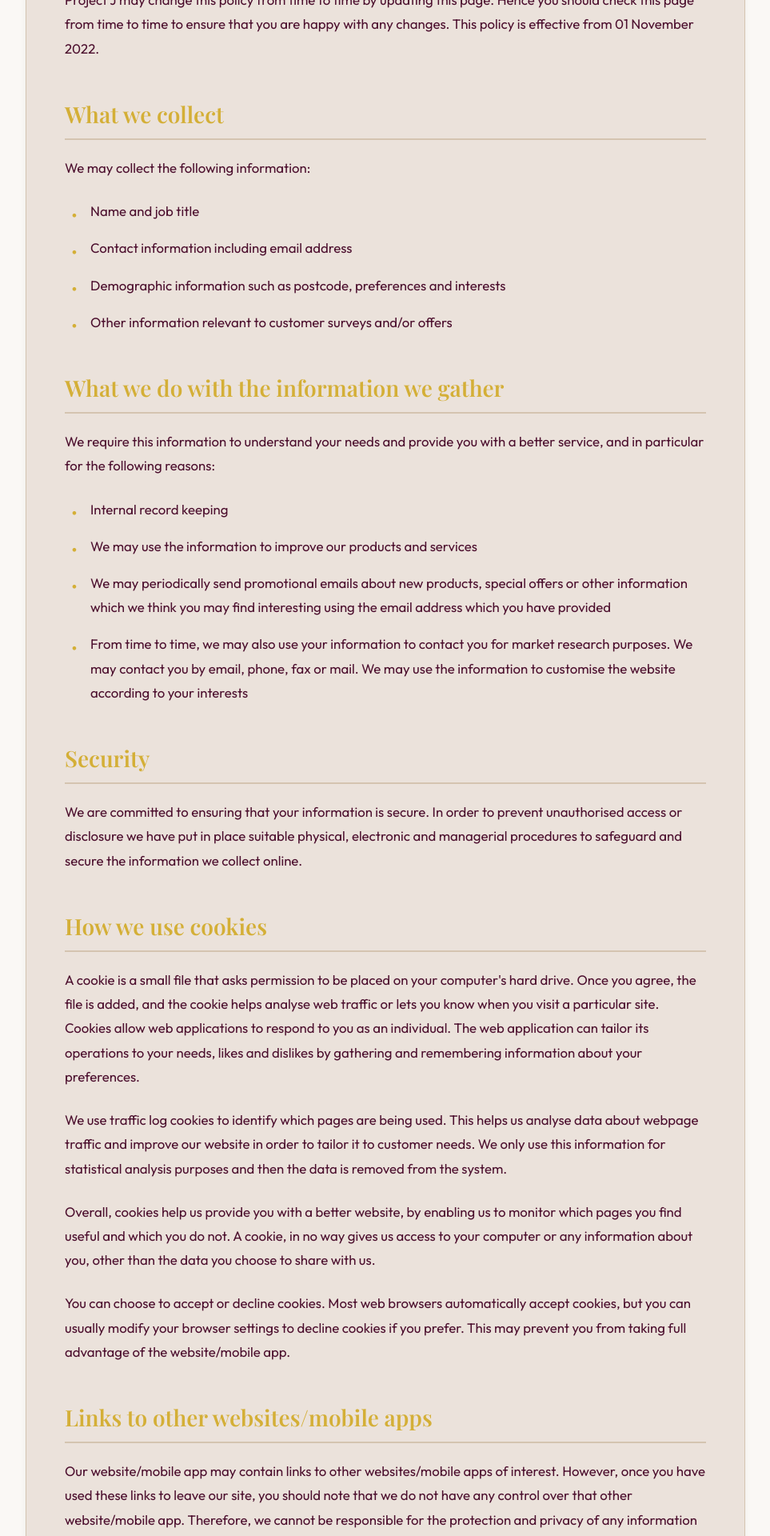
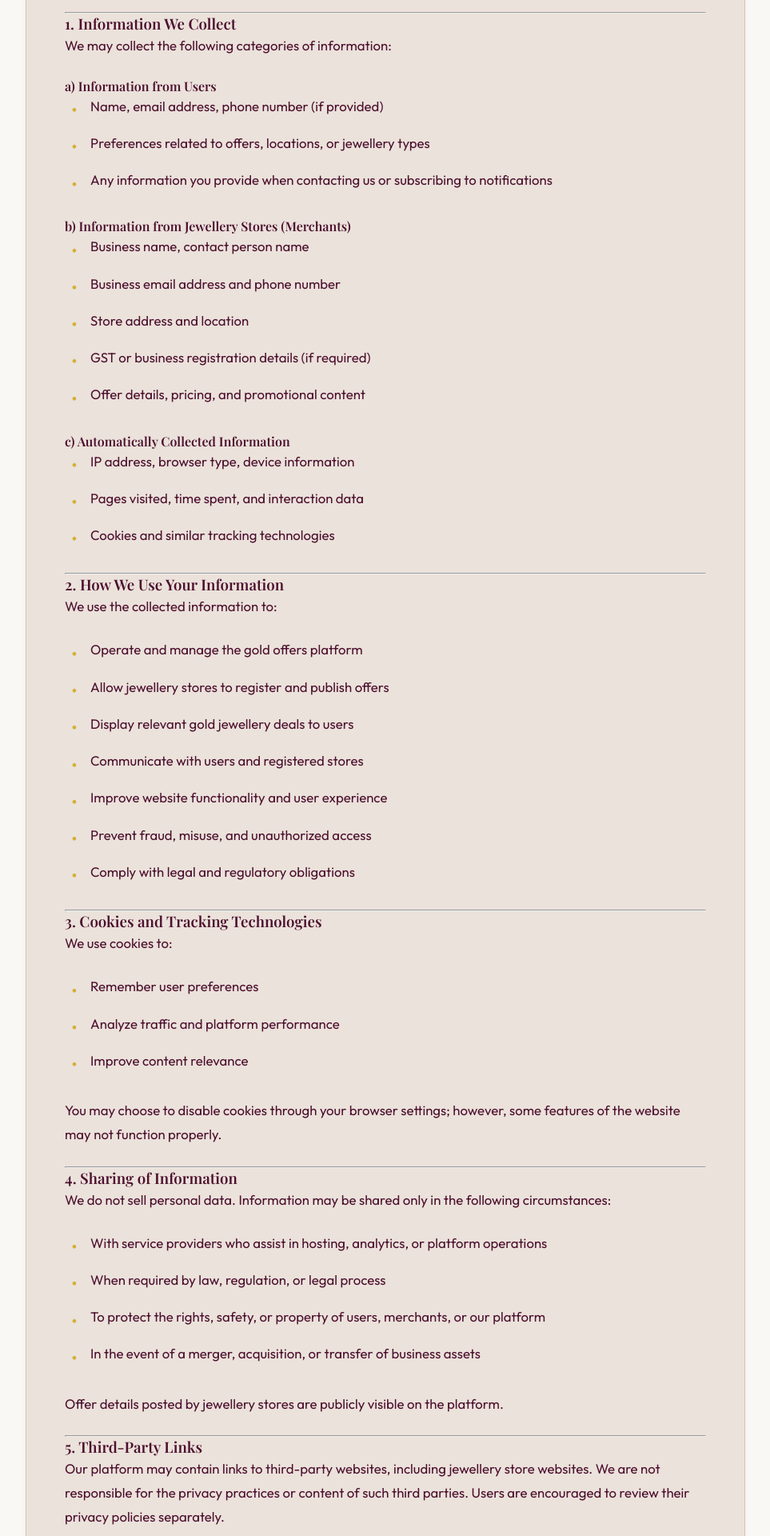
Before and after one commit to A-Muthurama/jewellery_user_panel, a React (Vite) app in the folder frontend/: page /privacy in a window 1280 px wide. Shown: the part 600-2520 px from the top of the page at 80% size, without its empty margins (158-1121 px from the left). Built offline with nearby package versions, Linux system fonts and the light colour scheme; no server answers; a web font is replaced by a local one.

Commit message:
recent changes

```diff
--- a/frontend/src/components/Footer.css
+++ b/frontend/src/components/Footer.css
@@ -124,6 +124,7 @@
     color: var(--text-secondary);
     line-height: 1.6;
     font-weight: 400;
+    white-space: pre-line;
 }
 
 @media (max-width: 900px) {
--- a/frontend/src/components/LiveRatesBar.jsx
+++ b/frontend/src/components/LiveRatesBar.jsx
@@ -59,7 +59,7 @@ const LiveRatesBar = () => {
     const renderTrendIcon = (trend) => {
         if (trend === "up") return <TrendingUp size={14} className="trend-icon up" />;
         if (trend === "down") return <TrendingDown size={14} className="trend-icon down" />;
-        return <Minus size={14} className="trend-icon stable" />;
+        return null;
     };
 
     const formatPrice = (price) => {
--- a/frontend/src/pages/Home.css
+++ b/frontend/src/pages/Home.css
@@ -63,13 +63,13 @@
     flex-direction: column;
     justify-content: center;
     align-items: center;
-    padding: 2.5rem 2rem;
+    padding: 1.5rem 2rem;
     border-radius: 16px;
     transition: all 0.4s ease;
     background: linear-gradient(145deg, #ffffff, var(--bg-secondary));
     border: 1px solid var(--border-color);
     box-shadow: 0 4px 20px rgba(0, 0, 0, 0.03);
-    min-height: 240px;
+    min-height: 180px;
     /* Enforce substantial height for square-ish shape */
 }
 
--- a/frontend/src/pages/Home.jsx
+++ b/frontend/src/pages/Home.jsx
@@ -21,7 +21,7 @@ const Home = () => {
           </p>
           <div className="hero-actions">
             <Link to="/offers" className="btn-primary">Explore Offers</Link>
-            <button className="btn-outline">Learn More</button>
+            <Link to="/about" className="btn-outline">Learn More</Link>
           </div>
 
 
--- a/frontend/src/pages/Privacy.jsx
+++ b/frontend/src/pages/Privacy.jsx
@@ -15,97 +15,137 @@ const Privacy = () => {
 
                 <div className="legal-content">
                     <p className="intro-text">
-                        This privacy policy sets out how Project J uses and protects any information that you give to Project J when you use this website/mobile app.
+                        Last updated: January 2026
+                    </p>
+                    <p>
+                        Welcome to Project J (“we”, “our”, or “us”). We operate an online platform dedicated exclusively to gold jewellery offers and discounts, where registered jewellery stores can list their deals and users can discover them. Your privacy is important to us, and this Privacy Statement explains how we collect, use, disclose, and protect your information in accordance with applicable laws in India, including the Information Technology Act, 2000 and related rules.
                     </p>
 
+                    <hr className="divider" />
+
+                    <h3>1. Information We Collect</h3>
+                    <p>We may collect the following categories of information:</p>
+
+                    <h4>a) Information from Users</h4>
+                    <ul>
+                        <li>Name, email address, phone number (if provided)</li>
+                        <li>Preferences related to offers, locations, or jewellery types</li>
+                        <li>Any information you provide when contacting us or subscribing to notifications</li>
+                    </ul>
+
+                    <h4>b) Information from Jewellery Stores (Merchants)</h4>
+                    <ul>
+                        <li>Business name, contact person name</li>
+                        <li>Business email address and phone number</li>
+                        <li>Store address and location</li>
+                        <li>GST or business registration details (if required)</li>
+                        <li>Offer details, pricing, and promotional content</li>
+                    </ul>
+
+                    <h4>c) Automatically Collected Information</h4>
+                    <ul>
+                        <li>IP address, browser type, device information</li>
+                        <li>Pages visited, time spent, and interaction data</li>
+                        <li>Cookies and similar tracking technologies</li>
+                    </ul>
+
+                    <hr className="divider" />
+
+                    <h3>2. How We Use Your Information</h3>
+                    <p>We use the collected information to:</p>
+                    <ul>
+                        <li>Operate and manage the gold offers platform</li>
+                        <li>Allow jewellery stores to register and publish offers</li>
+                        <li>Display relevant gold jewellery deals to users</li>
+                        <li>Communicate with users and registered stores</li>
+                        <li>Improve website functionality and user experience</li>
+                        <li>Prevent fraud, misuse, and unauthorized access</li>
+                        <li>Comply with legal and regulatory obligations</li>
+                    </ul>
+
+                    <hr className="divider" />
+
+                    <h3>3. Cookies and Tracking Technologies</h3>
+                    <p>We use cookies to:</p>
+                    <ul>
+                        <li>Remember user preferences</li>
+                        <li>Analyze traffic and platform performance</li>
+                        <li>Improve content relevance</li>
+                    </ul>
                     <p>
-                        Project J is committed to ensuring that your privacy is protected. Should we ask you to provide certain information, by which you can be identified, when using this website/mobile app, then you can be assured that it will only be used in accordance with this privacy statement.
+                        You may choose to disable cookies through your browser settings; however, some features of the website may not function properly.
                     </p>
 
+                    <hr className="divider" />
+
+                    <h3>4. Sharing of Information</h3>
+                    <p>We do not sell personal data. Information may be shared only in the following circumstances:</p>
+                    <ul>
+                        <li>With service providers who assist in hosting, analytics, or platform operations</li>
+                        <li>When required by law, regulation, or legal process</li>
+                        <li>To protect the rights, safety, or property of users, merchants, or our platform</li>
+                        <li>In the event of a merger, acquisition, or transfer of business assets</li>
+                    </ul>
+                    <p>Offer details posted by jewellery stores are publicly visible on the platform.</p>
+
+                    <hr className="divider" />
+
+                    <h3>5. Third-Party Links</h3>
                     <p>
-                        Project J may change this policy from time to time by updating this page. Hence you should check this page from time to time to ensure that you are happy with any changes. This policy is effective from 01 November 2022.
+                        Our platform may contain links to third-party websites, including jewellery store websites. We are not responsible for the privacy practices or content of such third parties. Users are encouraged to review their privacy policies separately.
                     </p>
 
-                    <h2>What we collect</h2>
-                    <p>We may collect the following information:</p>
-                    <ul>
-                        <li>Name and job title</li>
-                        <li>Contact information including email address</li>
-                        <li>Demographic information such as postcode, preferences and interests</li>
-                        <li>Other information relevant to customer surveys and/or offers</li>
-                    </ul>
+                    <hr className="divider" />
 
-                    <h2>What we do with the information we gather</h2>
-                    <p>We require this information to understand your needs and provide you with a better service, and in particular for the following reasons:</p>
-                    <ul>
-                        <li>Internal record keeping</li>
-                        <li>We may use the information to improve our products and services</li>
-                        <li>We may periodically send promotional emails about new products, special offers or other information which we think you may find interesting using the email address which you have provided</li>
-                        <li>From time to time, we may also use your information to contact you for market research purposes. We may contact you by email, phone, fax or mail. We may use the information to customise the website according to your interests</li>
-                    </ul>
-
-                    <h2>Security</h2>
+                    <h3>6. Data Security</h3>
                     <p>
-                        We are committed to ensuring that your information is secure. In order to prevent unauthorised access or disclosure we have put in place suitable physical, electronic and managerial procedures to safeguard and secure the information we collect online.
+                        We implement reasonable security measures to protect personal and business information from unauthorized access, alteration, disclosure, or destruction. However, no method of transmission over the internet is completely secure, and we cannot guarantee absolute security.
                     </p>
 
-                    <h2>How we use cookies</h2>
+                    <hr className="divider" />
+
+                    <h3>7. Data Retention</h3>
                     <p>
-                        A cookie is a small file that asks permission to be placed on your computer's hard drive. Once you agree, the file is added, and the cookie helps analyse web traffic or lets you know when you visit a particular site. Cookies allow web applications to respond to you as an individual. The web application can tailor its operations to your needs, likes and dislikes by gathering and remembering information about your preferences.
+                        We retain personal and business information only for as long as necessary to fulfill the purposes outlined in this Privacy Statement or as required by applicable laws.
                     </p>
 
+                    <hr className="divider" />
+
+                    <h3>8. Your Rights</h3>
+                    <p>Subject to applicable Indian laws, you may:</p>
+                    <ul>
+                        <li>Request access to your personal information</li>
+                        <li>Request correction or deletion of your data</li>
+                        <li>Withdraw consent for marketing communications</li>
+                    </ul>
+                    <p>Requests can be made using the contact details provided below.</p>
+
+                    <hr className="divider" />
+
+                    <h3>9. Children’s Privacy</h3>
                     <p>
-                        We use traffic log cookies to identify which pages are being used. This helps us analyse data about webpage traffic and improve our website in order to tailor it to customer needs. We only use this information for statistical analysis purposes and then the data is removed from the system.
+                        This platform is not intended for individuals under the age of 18. We do not knowingly collect personal information from minors.
                     </p>
 
+                    <hr className="divider" />
+
+                    <h3>10. Changes to This Privacy Statement</h3>
                     <p>
-                        Overall, cookies help us provide you with a better website, by enabling us to monitor which pages you find useful and which you do not. A cookie, in no way gives us access to your computer or any information about you, other than the data you choose to share with us.
+                        We may update this Privacy Statement from time to time. Any changes will be posted on this page with an updated “Last updated” date.
                     </p>
 
+                    <hr className="divider" />
+
+                    <h3>11. Contact Information</h3>
                     <p>
-                        You can choose to accept or decline cookies. Most web browsers automatically accept cookies, but you can usually modify your browser settings to decline cookies if you prefer. This may prevent you from taking full advantage of the website/mobile app.
+                        If you have any questions or concerns about this Privacy Statement or our data practices, please contact us at:
                     </p>
-
-                    <h2>Links to other websites/mobile apps</h2>
-                    <p>
-                        Our website/mobile app may contain links to other websites/mobile apps of interest. However, once you have used these links to leave our site, you should note that we do not have any control over that other website/mobile app. Therefore, we cannot be responsible for the protection and privacy of any information that you provide whilst visiting such sites, and such sites are not governed by this privacy statement. You should exercise caution and look at the privacy statement applicable to the website/mobile app in question.
-                    </p>
-
-                    <h2>Controlling your personal information</h2>
-                    <p>You may choose to restrict the collection or use of your personal information in the following ways:</p>
-                    <ul>
-                        <li>Whenever you are asked to fill in a form on the website/mobile app, look for the box that you can click to indicate that you do not want the information to be used by anybody for direct marketing purposes</li>
-                        <li>If you have previously agreed to us using your personal information for direct marketing purposes, you may change your mind at any time by writing to or emailing us at <a href="mailto:contact@projectj.com">contact@projectj.com</a></li>
-                    </ul>
-
-                    <p>
-                        We will not sell, distribute or lease your personal information to third parties unless we have your permission or are required by law to do so. We may use your personal information to send you promotional information about third parties that we think you may find interesting if you tell us that you wish this to happen.
-                    </p>
-
-                    <p>
-                        You may request details of personal information which we hold about you under the Data Protection Act 1998. A small fee will be payable. If you would like a copy of the information held on you, please write to Project J at our corporate office.
-                    </p>
-
-                    <p>
-                        If you believe that any information we are holding on you is incorrect or incomplete, please write to or email us as soon as possible. We will promptly correct any information found to be incorrect.
-                    </p>
-
-                    <p>
-                        Users who wish to remove their account from Project J Platform, may send a request to <a href="mailto:contact@projectj.com">contact@projectj.com</a> from their registered email id. Upon successful verification, the account might be removed from the Project J Platform.
-                    </p>
-
-                    <h2>Contact Us</h2>
-                    <p>If there are any questions regarding this privacy policy you may contact us using the information below:</p>
-
                     <div className="contact-info">
                         <div className="contact-item">
                             <strong>EMAIL:</strong> <a href="mailto:contact@projectj.com">contact@projectj.com</a>
                         </div>
                         <div className="contact-item">
-                            <strong>PHONE:</strong> +1 234 567 8900
-                        </div>
-                        <div className="contact-item">
-                            <strong>ADDRESS:</strong> 123 Gold Street, Jewellery District, NY
+                            <strong>LOCATION:</strong> India
                         </div>
                     </div>
                 </div>
```
Also changed, not shown: frontend/src/components/Footer.jsx (+7 -3 lines), 2 other files (tests, documents, lock files or other folders).
